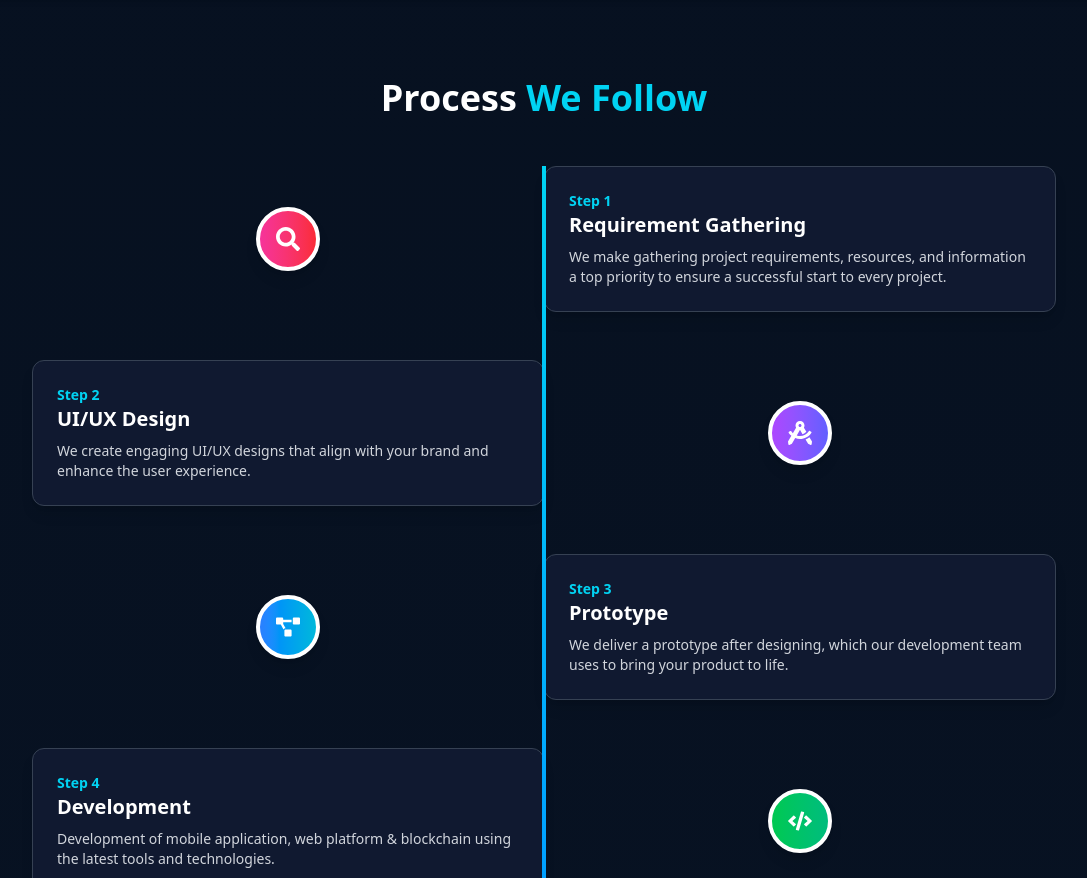
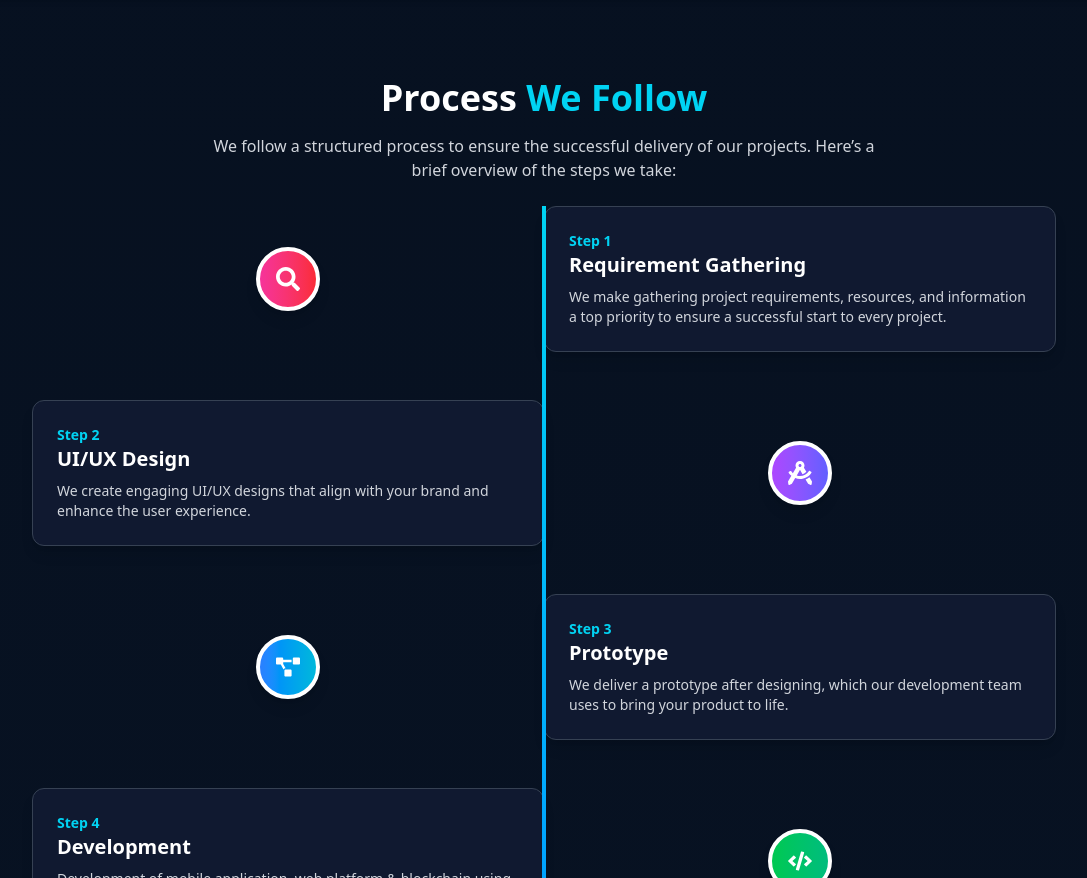
Before and after one commit to nurulazam-dev/mna-web-programming_v1, a Next.js app: page / in a window 1280 px wide. Shown: the part 4182-5060 px from the top of the page, without its empty margins (96-1183 px from the left). Built offline with nearby package versions, Linux system fonts and the light colour scheme.

Commit message:
wflow component update

```diff
--- a/app/components/Home/Workflow.tsx
+++ b/app/components/Home/Workflow.tsx
@@ -64,10 +64,26 @@ const workflowSteps = [
 const Workflow = () => {
   return (
     <section className="py-10 px-6">
-      <h2 className="text-4xl font-bold text-center mb-12">
+      <motion.h2
+        initial={{ opacity: 0, y: -30 }}
+        whileInView={{ opacity: 1, y: 0 }}
+        transition={{ duration: 0.6 }}
+        viewport={{ once: true }}
+        className="text-4xl font-extrabold mb-4 text-center"
+      >
         Process <span className="text-cyan-400">We Follow</span>
-      </h2>
+      </motion.h2>
 
+      <motion.p
+        initial={{ opacity: 0, y: 20 }}
+        whileInView={{ opacity: 1, y: 0 }}
+        transition={{ duration: 0.6, delay: 0.2 }}
+        viewport={{ once: true }}
+        className="text-gray-300 max-w-2xl mx-auto mb-6 text-center"
+      >
+        We follow a structured process to ensure the successful delivery of our
+        projects. Here’s a brief overview of the steps we take:
+      </motion.p>
       <div className="relative max-w-5xl mx-auto">
         {/* Vertical line */}
         <div className="absolute left-1/2 top-0 h-full w-1 bg-gradient-to-b from-cyan-400 to-blue-500 transform -translate-x-1/2"></div>
```
